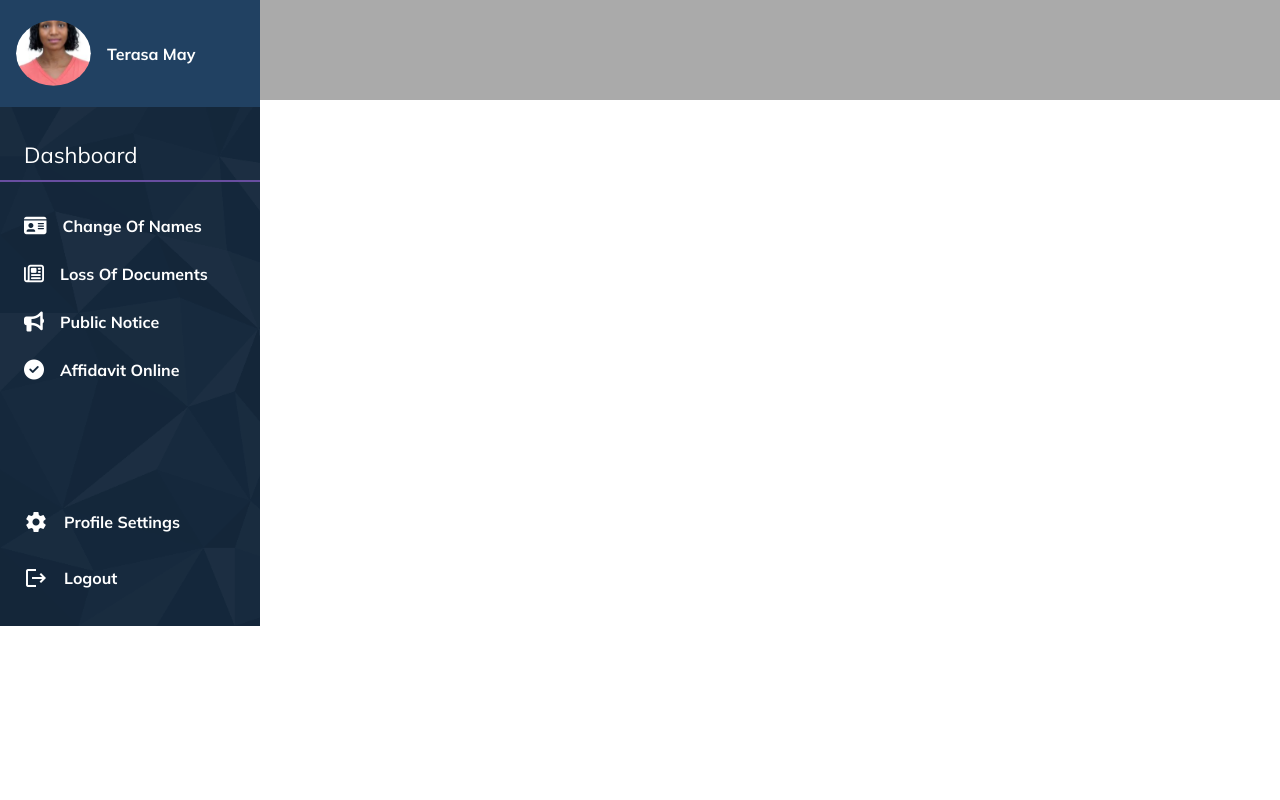
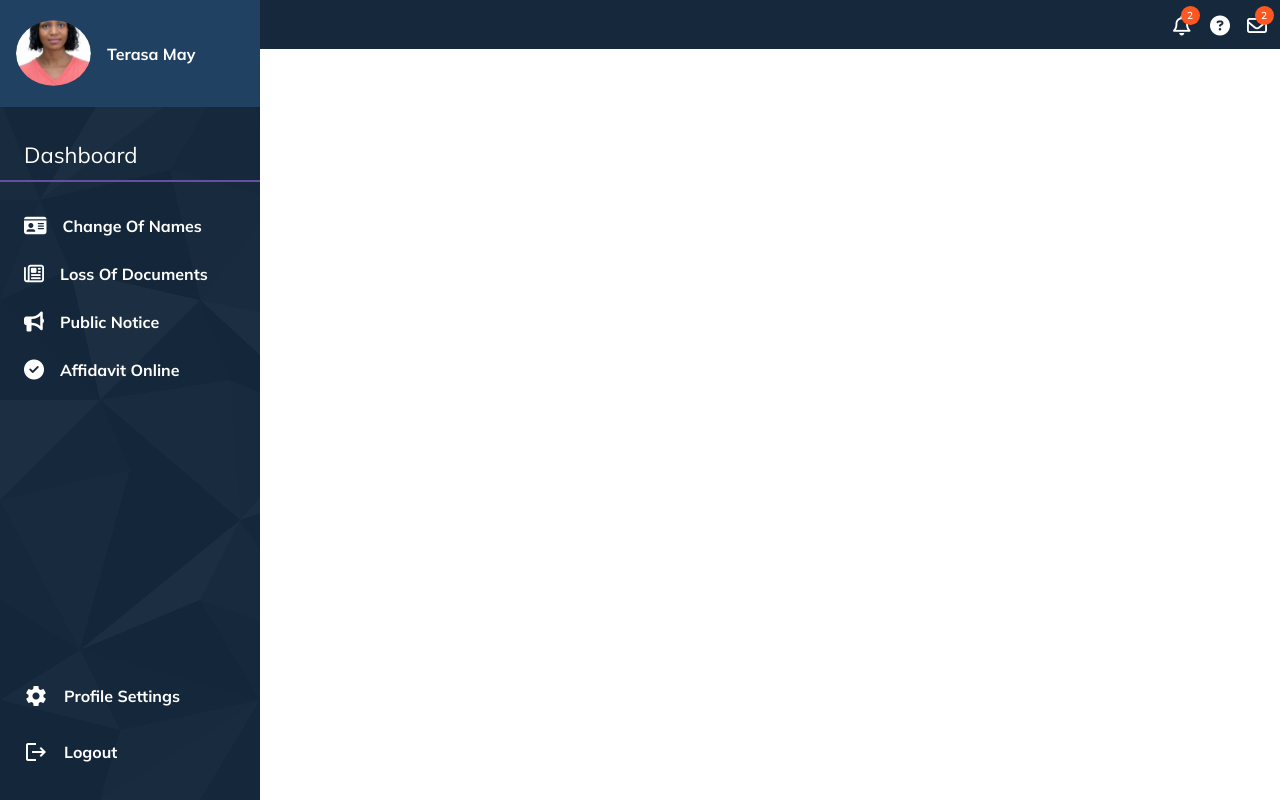
Before and after one commit to kiisi/highrise, a React (Vite) app: page /dashboard in a window 1280 px wide. Built offline with nearby package versions, Linux system fonts and the light colour scheme.

Commit message:
Feat - Added Notification badge

```diff
--- a/src/index.css
+++ b/src/index.css
@@ -17,7 +17,7 @@
 html,
 body,
 #root{
-  min-height:100%;
+  min-height:100vh;
 }
 
 *,
@@ -44,3 +44,18 @@ body,
 button{
   outline:none;
 }
+
+.notification-badge {
+  font-size: 10px;
+  line-height: 16px;
+  padding: 2px 6px;
+  position: absolute;
+  right: -6px;
+  top: -6px;
+  background: #ff5722;
+  border-radius: 100%;
+  color: #fff;
+  font-weight: 600;
+  width: 19px;
+  height: 19px;
+}
--- a/src/pages/Dashboard.jsx
+++ b/src/pages/Dashboard.jsx
@@ -34,8 +34,8 @@ const sidemenuLinks = [
 ]
 const Dashboard = () => {
     return (
-        <div className="min-h-[100%] w-full flex">
-            <aside className="w-full max-w-[260px] h-[100%] dashboard-sidenav flex flex-col pb-[20px]">
+        <div className="min-h-[100vh] w-full flex">
+            <aside className="w-full max-w-[260px] min-h-[100%] dashboard-sidenav flex flex-col pb-[20px]">
                 <div className="p-4 flex items-center gap-x-4 bg-[#214162]">
                     <figure>
                         <img src={profile_pic} alt="Profile" className="h-[75px] w-[75px] rounded-[50%]" />
@@ -71,8 +71,12 @@ const Dashboard = () => {
                 </div>
             </aside>
             <div className="flex-1">
-                <nav className="h-[100px] w-full bg-[#aaa]">
-
+                <nav className="p-3 w-full bg-[#15283C] flex">
+                    <ul className="flex gap-x-3 max-w-max ml-auto">
+                        <li href="#" className="text-white relative h-[25px] w-[25px]"><i className="fa fa-bell-o text-[20px] p-1"></i><span className="notification-badge">2</span></li>
+                        <li href="#" className="text-white relative h-[25px] w-[25px]"><i className="fa fa-question-circle text-[20px] p-1"></i></li>
+                        <li href="#" className="text-white relative h-[25px] w-[25px]"><i className="fa fa-envelope-o text-[20px] p-1"></i><span className="notification-badge">2</span></li>
+                    </ul>
                 </nav>
                 <main>
 
```
